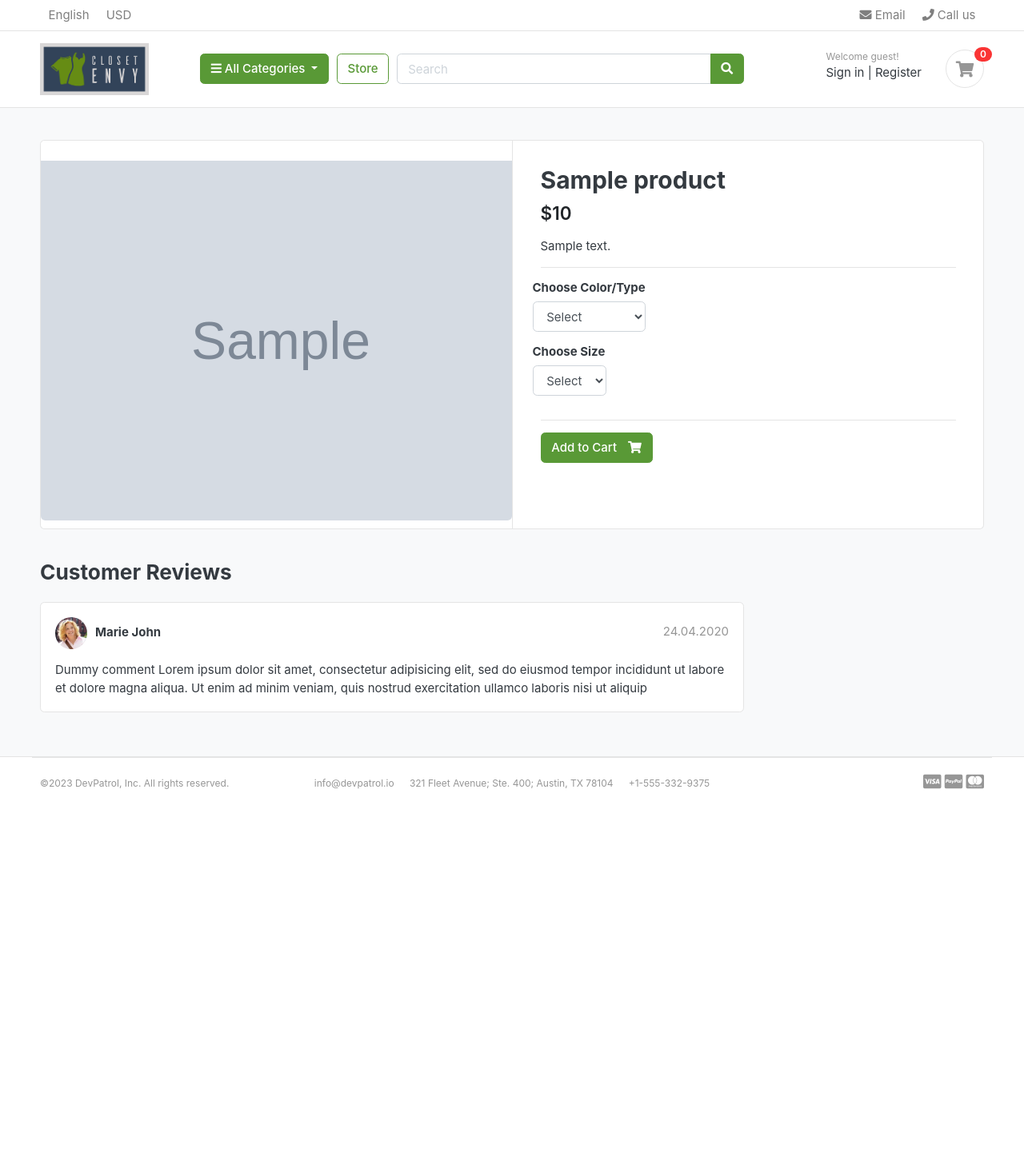
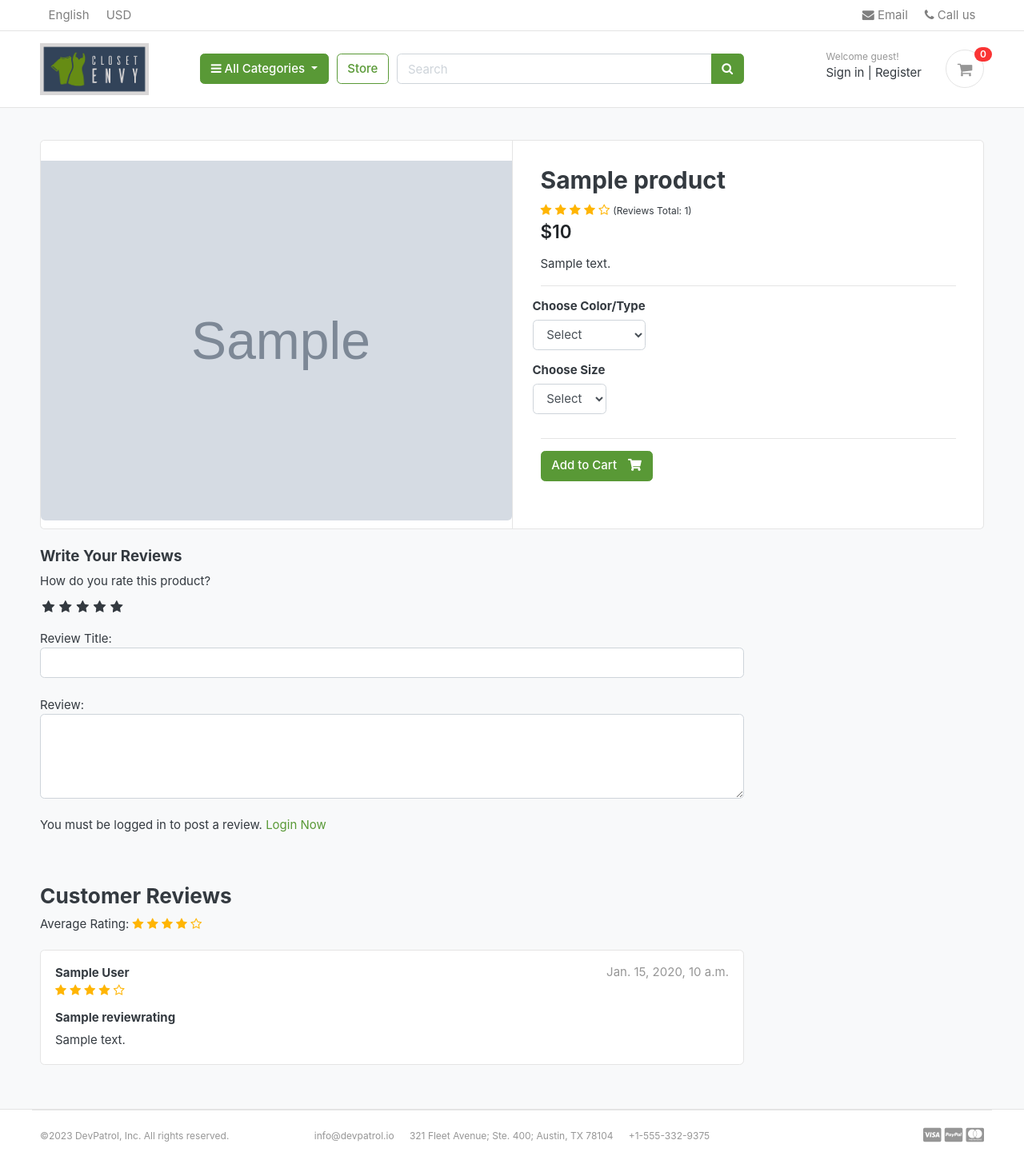
Before and after one commit to devpatrol1/closet-envy-project, a Django app: a page that uses templates/base.html in a window 1280 px wide. Shown: the whole page at 80% size. Before the commit the page ends 987 px from the top, so only its background shows below. Run offline with Django 4.2, Linux system fonts and the light colour scheme; tables that the repository leaves empty hold one stand-in row (values such as "Sample post"); grey boxes marked "Sample" are stand-in pictures; some libraries are stand-ins or nearby versions; some web fonts are replaced.

Commit message:
Added review & ratings functionality

```diff
--- a/accounts/models.py
+++ b/accounts/models.py
@@ -59,6 +59,9 @@ class Account(AbstractBaseUser):
     def __str__(self):
         return self.email
 
+    def full_name(self):
+        return f'{self.first_name} {self.last_name}'
+
     def has_perm(self, perm, obj=None):
         return self.is_admin
 
--- /dev/null
+++ b/closet_envy_proj/static/css/custom.css
@@ -0,0 +1,41 @@
+.rate > input {
+    display: none;
+}
+
+.rate {
+    display: inline-block;
+    border: 0;
+}
+
+.rate > label {
+    float: right;
+}
+
+.rate > label:before {
+    display: inline-block;
+    font-size: 1.1rem;
+    font-family: FontAwesome;
+    content: "\f005";
+    margin: 0;
+    padding: 0.3rem 0.2rem;
+    cursor: pointer;
+}
+
+.rate .half:before {
+    content: "\f089";
+    position: absolute;
+    padding-right: 0;
+}
+
+input:checked ~ label, label:hover ~ label {
+    color: #ffb503;
+}
+
+input:checked + label:hover, input:checked ~ label:hover, input:checked ~ label:hover ~ label,
+label:hover ~ input:checked ~ label {
+    color: #cc9000;
+}
+
+.rating-star i {
+    color: #ffb503 !important;
+}
--- a/store/admin.py
+++ b/store/admin.py
@@ -1,5 +1,5 @@
 from django.contrib import admin
-from .models import Product, Variation
+from .models import Product, Variation, ReviewRating
 
 
 class ProductAdmin(admin.ModelAdmin):
@@ -13,3 +13,4 @@ class VariationAdmin(admin.ModelAdmin):
 
 admin.site.register(Product, ProductAdmin)
 admin.site.register(Variation, VariationAdmin)
+admin.site.register(ReviewRating)
--- a/store/urls.py
+++ b/store/urls.py
@@ -7,4 +7,5 @@ urlpatterns = [
     path('category/<slug:category_slug>/', views.store, name='products_by_category'),
     path('category/<slug:category_slug>/<slug:product_slug>/', views.product_detail, name='product_detail'),
     path('search/',views.search, name='search'),
+    path('submit_review/<int:product_id>/', views.submit_review, name='submit_review'),
 ]
--- a/store/views.py
+++ b/store/views.py
@@ -1,10 +1,13 @@
-from django.shortcuts import render, get_object_or_404
-from .models import Product
+from django.shortcuts import render, get_object_or_404, redirect
+from django.core.paginator import EmptyPage, PageNotAnInteger, Paginator
+from django.db.models import Q
+from django.contrib import messages
+from .models import Product, ReviewRating
+from orders.models import OrderProduct
 from category.models import Category
 from carts.models import CartItem
 from carts.views import _cart_id
-from django.core.paginator import EmptyPage, PageNotAnInteger, Paginator
-from django.db.models import Q
+from .forms import ReviewForm
 
 
 def store(request, category_slug=None):
@@ -39,9 +42,23 @@ def product_detail(request, category_slug, product_slug):
     except Exception as e:
         raise e
 
+    if request.user.is_authenticated:
+        # Verify if product was ordered by user previously
+        try:
+            orderproduct = OrderProduct.objects.filter(user=request.user, product_id=single_product.id).exists()
+        except OrderProduct.DoesNotExist:
+            orderproduct = None
+    else:
+        orderproduct = None
+
+    # Get product reviews
+    reviews = ReviewRating.objects.filter(product_id=single_product.id, status=True)
+
     context = {
-        'single_product':single_product,
-        'in_cart':in_cart
+        'single_product': single_product,
+        'in_cart': in_cart,
+        'orderproduct': orderproduct,
+        'reviews': reviews,
     }
     return render(request, 'store/product_detail.html', context)
 
@@ -57,3 +74,27 @@ def search(request):
             'product_count': product_count
         }
     return render(request, 'store/store.html', context)
+
+
+def submit_review(request, product_id):
+    url = request.META.get('HTTP_REFERER') # Restore previous URL
+    if request.method == 'POST':
+        try:
+            reviews = ReviewRating.objects.get(user__id=request.user.id, product__id=product_id)
+            form = ReviewForm(request.POST, instance=reviews)
+            form.save()
+            messages.success(request, 'Thank You! Your review has been updated.')
+            return redirect(url)
+        except ReviewRating.DoesNotExist:
+            form = ReviewForm(request.POST)
+            if form.is_valid():
+                data = ReviewRating()
+                data.subject = form.cleaned_data['subject']
+                data.rating = form.cleaned_data['rating']
+                data.review = form.cleaned_data['review']
+                data.ip = request.META.get('REMOTE_ADDR')
+                data.product_id = product_id
+                data.user_id = request.user.id
+                data.save()
+                messages.success(request, 'Thank You! Your review has been submitted.')
+                return redirect(url)
--- a/templates/base.html
+++ b/templates/base.html
@@ -24,6 +24,8 @@
 		<!-- custom style -->
 		<link href="{% static 'css/ui.css' %}" rel="stylesheet" type="text/css"/>
 		<link href="{% static 'css/responsive.css' %}" rel="stylesheet" media="only screen and (max-width: 1200px)" />
+		<link href="{% static 'css/custom.css' %}" rel="stylesheet" type="text/css"/>
+		<link rel="stylesheet" href="https://cdnjs.cloudflare.com/ajax/libs/font-awesome/4.7.0/css/font-awesome.min.css">
 
 		<!-- custom javascript -->
 		<script src="{% static 'js/script.js' %}" type="text/javascript"></script>
--- a/templates/orders/order_complete.html
+++ b/templates/orders/order_complete.html
@@ -8,7 +8,7 @@
     <h2 class="text-center">Payment Successful</h2>
 	<br>
 	<div class="text-center">
-		<a href="{% url 'store' %}" class="btn btn-success">Shop more</a>
+		<a href="{% url 'store' %}" class="btn btn-success">Keep Shopping</a>
 	</div>
 </div>
 
--- a/templates/store/product_detail.html
+++ b/templates/store/product_detail.html
@@ -20,6 +20,17 @@
 				{% csrf_token %}
 				<article class="content-body">
 				<h2 class="title">{{ single_product.product_name }}</h2>
+				<div class="rating-star">
+					<span>
+						<i class="fa fa-star{% if single_product.average_review < 0.5 %}-o{% elif single_product.average_review >= 0.5 and single_product.average_review < 1 %}-half-o {% endif %}" aria-hidden="true"></i>
+						<i class="fa fa-star{% if single_product.average_review < 1.5 %}-o{% elif single_product.average_review >= 1.5 and single_product.average_review < 2 %}-half-o {% endif %}" aria-hidden="true"></i>
+						<i class="fa fa-star{% if single_product.average_review < 2.5 %}-o{% elif single_product.average_review >= 2.5 and single_product.average_review < 3 %}-half-o {% endif %}" aria-hidden="true"></i>
+						<i class="fa fa-star{% if single_product.average_review < 3.5 %}-o{% elif single_product.average_review >= 3.5 and single_product.average_review < 4 %}-half-o {% endif %}" aria-hidden="true"></i>
+						<i class="fa fa-star{% if single_product.average_review < 4.5 %}-o{% elif single_product.average_review >= 4.5 and single_product.average_review < 5 %}-half-o {% endif %}" aria-hidden="true"></i>
+						<span><small>(Reviews Total: {{ single_product.count_review }})</small></span>
+					</span>
+				</div>
+
 				<div class="mb-3">
 					<var class="price h4">${{ single_product.price }}</var>
 				</div>
@@ -65,27 +76,83 @@
 
 <div class="row">
 	<div class="col-md-9">
+		<form action="{% url 'submit_review' single_product.id %}" method="POST">
+			{% csrf_token %}
+			<h5>Write Your Reviews</h5>
+			<div>
+				<label>How do you rate this product?</label><br>
+				<div class="rate">
+					<input type="radio" name="rating"  id="rating10" value="5" required/><label for="rating10" title="5"></label>
+					<input type="radio" name="rating"  id="rating9" value="4.5" required/><label for="rating9" title="4.5" class="half"></label>
+					<input type="radio" name="rating"  id="rating8" value="4" required/><label for="rating8" title="4"></label>
+					<input type="radio" name="rating"  id="rating7" value="3.5" required/><label for="rating7" title="3.5" class="half"></label>
+					<input type="radio" name="rating"  id="rating6" value="3" required/><label for="rating6" title="3"></label>
+					<input type="radio" name="rating"  id="rating5" value="2.5" required/><label for="rating5" title="2.5" class="half"></label>
+					<input type="radio" name="rating"  id="rating4" value="2" required/><label for="rating4" title="2"></label>
+					<input type="radio" name="rating"  id="rating3" value="1.5" required/><label for="rating3" title="1.5" class="half"></label>
+					<input type="radio" name="rating"  id="rating2" value="1" required/><label for="rating2" title="1"></label>
+					<input type="radio" name="rating"  id="rating1" value="0.5" required/><label for="rating1" title="0.5" class="half"></label>
+				</div>
+				<br>
+				Review Title:
+				<input  type="text" class="form-control" name="subject" required/>
+				<br>
+				Review:
+				<textarea name="review" rows="4" class="form-control"></textarea>
+				<br>
+				{% if user.is_authenticated %}
+					{% if orderproduct %}
+					<input type="submit" value="Submit Review" class="btn btn-custom1"/>
+					{% else %}
+					<p>You must have purchased this product to post a review.</p>
+					{% endif %}
+				{% else %}
+				<p>You must be logged in to post a review. <span><a href="{% url 'login' %}">Login Now</a></span></p>
+				{% endif %}
+			</div>
+			<br>
+			{% include 'includes/alerts.html' %}
+		</form>
+		<br>
 
 		<header class="section-heading">
 			<h3>Customer Reviews </h3>
+			<div class="rating-star">
+				<span>Average Rating:</span>
+				<span>
+					<i class="fa fa-star{% if single_product.average_review < 0.5 %}-o{% elif single_product.average_review >= 0.5 and single_product.average_review < 1 %}-half-o {% endif %}" aria-hidden="true"></i>
+					<i class="fa fa-star{% if single_product.average_review < 1.5 %}-o{% elif single_product.average_review >= 1.5 and single_product.average_review < 2 %}-half-o {% endif %}" aria-hidden="true"></i>
+					<i class="fa fa-star{% if single_product.average_review < 2.5 %}-o{% elif single_product.average_review >= 2.5 and single_product.average_review < 3 %}-half-o {% endif %}" aria-hidden="true"></i>
+					<i class="fa fa-star{% if single_product.average_review < 3.5 %}-o{% elif single_product.average_review >= 3.5 and single_product.average_review < 4 %}-half-o {% endif %}" aria-hidden="true"></i>
+					<i class="fa fa-star{% if single_product.average_review < 4.5 %}-o{% elif single_product.average_review >= 4.5 and single_product.average_review < 5 %}-half-o {% endif %}" aria-hidden="true"></i>
+				</span>
+			</div>
 		</header>
 
+		{% for review in reviews %}
 		<article class="box mb-3">
 			<div class="icontext w-100">
-				<img src="{% static './images/avatars/avatar1.jpg' %}" class="img-xs icon rounded-circle">
+
 				<div class="text">
-					<span class="date text-muted float-md-right">24.04.2020 </span>
-					<h6 class="mb-1">Marie John </h6>
+					<span class="date text-muted float-md-right">{{ review.updated_at}} </span>
+					<h6 class="mb-1">{{ review.user.full_name}} </h6>
+					<div class="rating-star">
+						<span>
+							<i class="fa fa-star{% if review.rating == 0.5 %}-half-o{% elif review.rating < 1 %}-o {% endif %}" aria-hidden="true"></i>
+							<i class="fa fa-star{% if review.rating == 1.5 %}-half-o{% elif review.rating < 2 %}-o {% endif %}" aria-hidden="true"></i>
+							<i class="fa fa-star{% if review.rating == 2.5 %}-half-o{% elif review.rating < 3 %}-o {% endif %}" aria-hidden="true"></i>
+							<i class="fa fa-star{% if review.rating == 3.5 %}-half-o{% elif review.rating < 4 %}-o {% endif %}" aria-hidden="true"></i>
+							<i class="fa fa-star{% if review.rating == 4.5 %}-half-o{% elif review.rating < 5 %}-o {% endif %}" aria-hidden="true"></i>
+						</span>
+					</div>
 				</div>
 			</div> <!-- icontext.// -->
 			<div class="mt-3">
-				<p>
-					Dummy comment Lorem ipsum dolor sit amet, consectetur adipisicing elit, sed do eiusmod
-					tempor incididunt ut labore et dolore magna aliqua. Ut enim ad minim veniam,
-					quis nostrud exercitation ullamco laboris nisi ut aliquip
-				</p>
+				<h6>{{ review.subject }}</h6>
+				<p> {{ review.review }} </p>
 			</div>
 		</article>
+		{% endfor %}
 
 	</div> <!-- col.// -->
 </div> <!-- row.// -->
```
Also changed, not shown: store/forms.py (added, +8 -0 lines), store/models.py (+31 -0 lines), store/migrations/0004_reviewrating.py (added).
